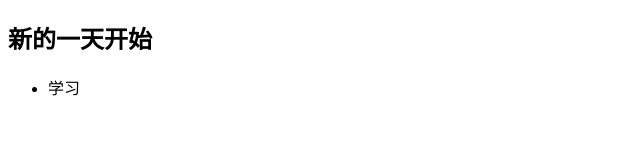
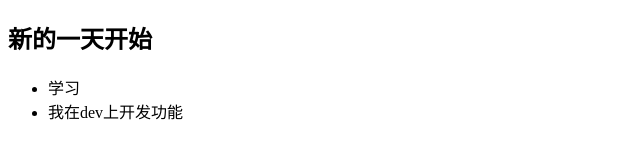
Before and after one commit to rmy-0808/0421febzhi, a website: page index.html in a window 1280 px wide. Shown: the whole page, without its empty margins (0-640 px from the left). Drawn offline with Linux system fonts and the light colour scheme.

Commit message:
我在dev上开发功能

```diff
--- a/index.html
+++ b/index.html
@@ -9,6 +9,7 @@
     <h2>新的一天开始</h2>
     <ul>
         <li>学习</li>
+        <li>我在dev上开发功能</li>
     </ul>
 </body>
 </html>
```
